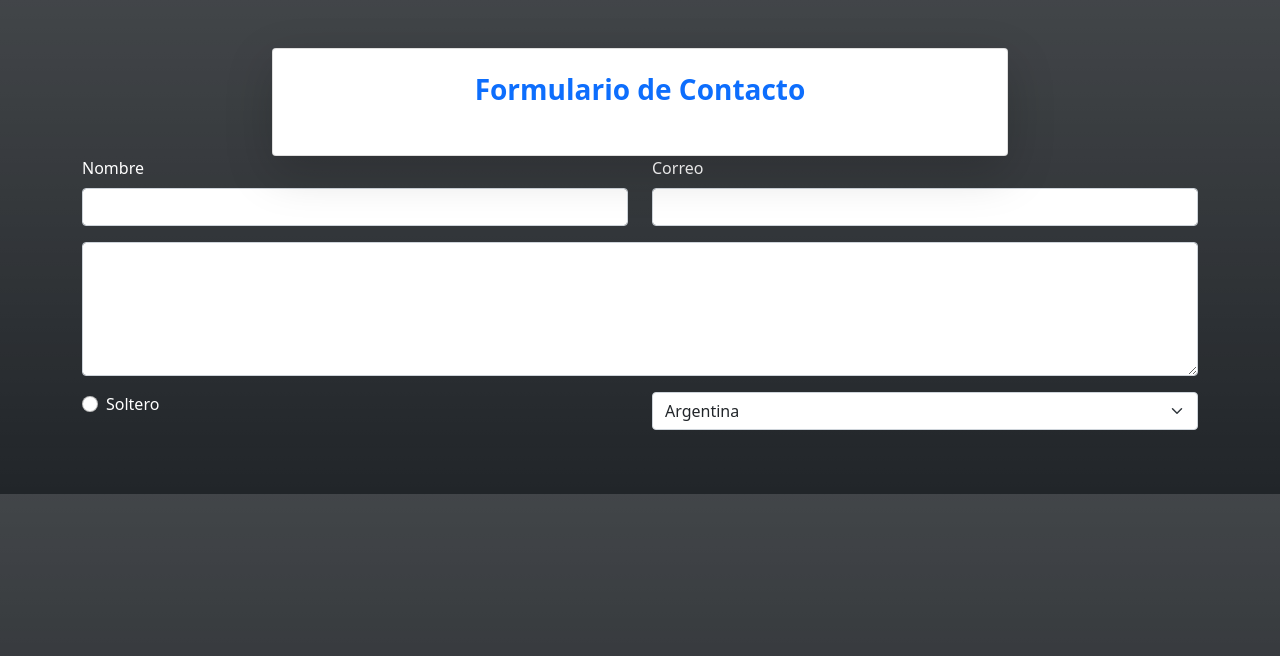
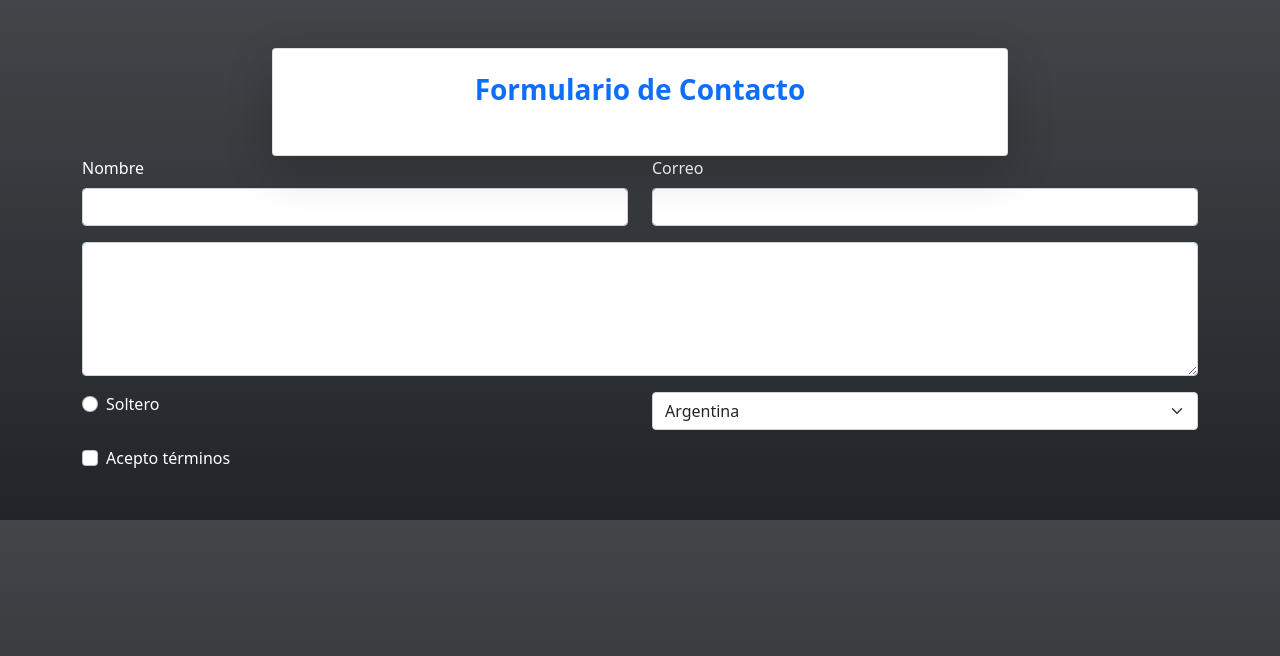
Before and after one commit to EnrikeLikeGenesis/Formulario-con-Bootstrap, a plain HTML site: page index.html in a window 1280 px wide. Drawn offline with Linux system fonts and the light colour scheme.

Commit message:
Creo checkbox de terminos

```diff
--- a/index.html
+++ b/index.html
@@ -47,6 +47,11 @@
             </div>
 
         </div>
+        <div class="form-check">
+            <input type="checkbox" class="form-check-input">
+            <label class="form-check-label text-white">Acepto términos</label>
+        </div>
+
     </div>
 </body>
 </html>
```
Lines whose indentation alone changed are shown as unchanged.
